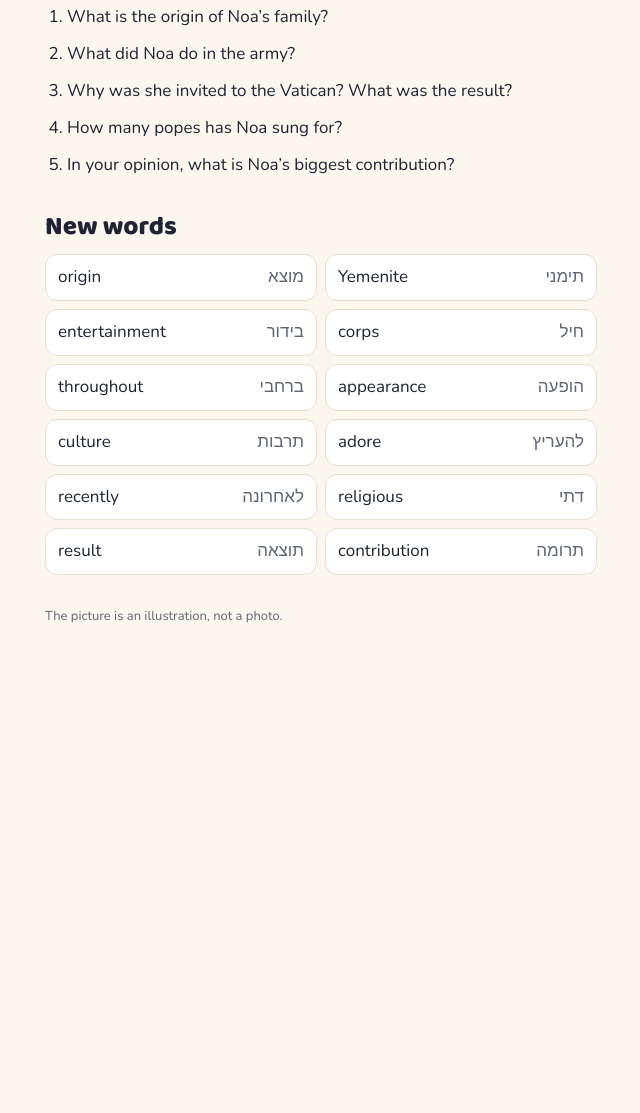
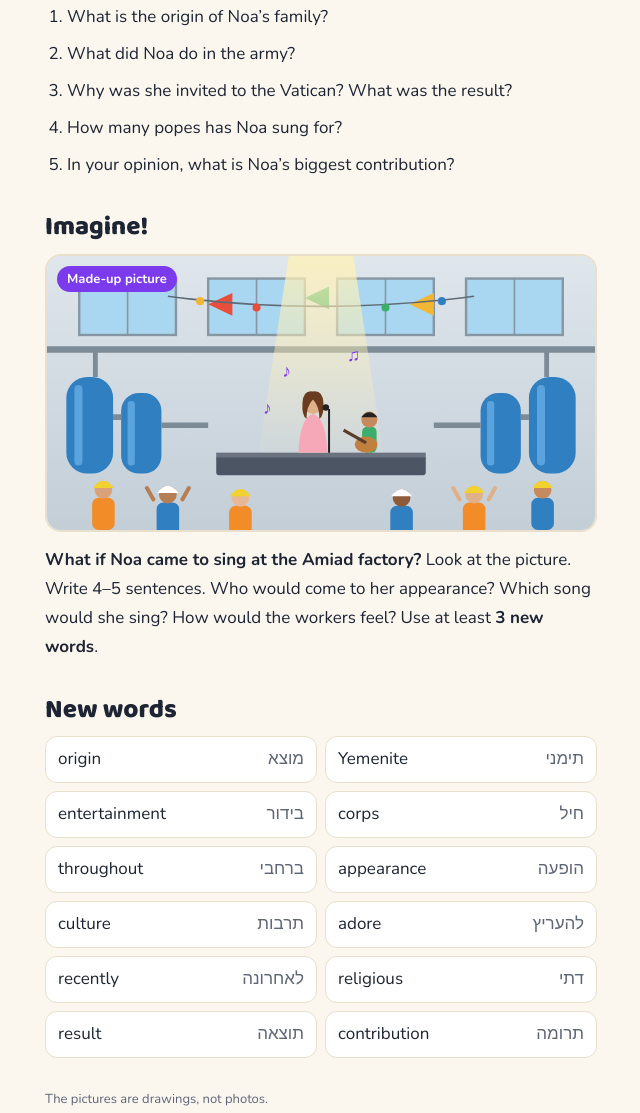
Before and after one commit to 3tomer/3tomer.github.io, a plain HTML site: page noa-pope/index.html in a window 1280 px wide. Shown: the part 1557-2670 px from the top of the page, without its empty margins (319-959 px from the left). Before the commit the page ends 2248 px from the top, so only its background shows below. Drawn offline with nearby package versions, Linux system fonts and the light colour scheme.

Commit message:
Add Imagine! section to Noa reading
Co-Authored-By: Claude Opus 5.5 <noreply@anthropic.com>
Claude-Session: https://claude.ai/code/session_01MQyhX7RcMcx1AFbddibkKf

```diff
--- a/noa-pope/index.html
+++ b/noa-pope/index.html
@@ -34,6 +34,9 @@ h2{font:800 26px/1.1 "Baloo 2",system-ui,sans-serif;margin:34px 0 12px}
 .gl div{background:var(--card);border:1px solid var(--line);border-radius:12px;padding:8px 12px;display:flex;justify-content:space-between;gap:8px}
 .gl span:last-child{direction:rtl;color:var(--soft)}
 ol.qs{padding-left:22px}ol.qs li{margin-bottom:8px}
+.imagine{position:relative;border-radius:16px;overflow:hidden;border:2px solid var(--line);margin-bottom:14px}
+.imagine svg{display:block;width:100%;height:auto}
+.tag{position:absolute;top:10px;left:10px;background:#7c3aed;color:#fff;font-size:13px;font-weight:700;padding:2px 10px;border-radius:999px}
 .note{font-size:13px;color:var(--soft);margin-top:30px}
 </style>
 </head>
@@ -132,6 +135,44 @@ ol.qs{padding-left:22px}ol.qs li{margin-bottom:8px}
 <li>In your opinion, what is Noa’s biggest contribution?</li>
 </ol>
 
+<h2>Imagine!</h2>
+<div class="imagine">
+<svg viewBox="0 0 680 340" role="img" aria-label="Made-up drawing: a concert stage set up between big blue machines inside a factory, with workers in hard hats clapping">
+<defs><linearGradient id="fw" x1="0" y1="0" x2="0" y2="1"><stop offset="0" stop-color="#dfe6ec"/><stop offset="1" stop-color="#c3ced7"/></linearGradient>
+<linearGradient id="sp" x1="0" y1="0" x2="0" y2="1"><stop offset="0" stop-color="#fff1b8" stop-opacity=".8"/><stop offset="1" stop-color="#fff1b8" stop-opacity="0"/></linearGradient></defs>
+<rect width="680" height="340" fill="url(#fw)"/>
+<g fill="#a9d6f0" stroke="#8796a3" stroke-width="3"><rect x="40" y="28" width="120" height="70"/><rect x="200" y="28" width="120" height="70"/><rect x="360" y="28" width="120" height="70"/><rect x="520" y="28" width="120" height="70"/></g>
+<g stroke="#8796a3" stroke-width="2"><line x1="100" y1="28" x2="100" y2="98"/><line x1="260" y1="28" x2="260" y2="98"/><line x1="420" y1="28" x2="420" y2="98"/><line x1="580" y1="28" x2="580" y2="98"/></g>
+<path d="M0 116 H680" stroke="#7d8b96" stroke-width="8"/>
+<path d="M60 116 V150 M620 116 V150" stroke="#7d8b96" stroke-width="6"/>
+<g>
+<rect x="24" y="150" width="58" height="120" rx="26" fill="#2f7fc1"/><rect x="34" y="160" width="10" height="100" rx="5" fill="#5aa3dc"/>
+<rect x="92" y="170" width="50" height="100" rx="22" fill="#2f7fc1"/><rect x="100" y="180" width="9" height="80" rx="4" fill="#5aa3dc"/>
+<rect x="598" y="150" width="58" height="120" rx="26" fill="#2f7fc1"/><rect x="608" y="160" width="10" height="100" rx="5" fill="#5aa3dc"/>
+<rect x="538" y="170" width="50" height="100" rx="22" fill="#2f7fc1"/><rect x="546" y="180" width="9" height="80" rx="4" fill="#5aa3dc"/>
+<path d="M82 200 H92 M142 210 H200 M480 210 H538 M588 200 H598" stroke="#7d8b96" stroke-width="7"/>
+</g>
+<g fill="#e94e3c"><path d="M200 60 l30 -14 v28z"/><path d="M450 60 l30 -14 v28z" fill="#f2b632"/><path d="M320 52 l30 -14 v28z" fill="#3cae6b"/></g>
+<path d="M150 50 Q340 75 530 50" fill="none" stroke="#5e6b76" stroke-width="2"/>
+<g><circle cx="190" cy="56" r="5" fill="#f2b632"/><circle cx="260" cy="64" r="5" fill="#e94e3c"/><circle cx="420" cy="64" r="5" fill="#3cae6b"/><circle cx="490" cy="56" r="5" fill="#2f7fc1"/></g>
+<path d="M300 0 L380 0 L420 262 L260 262Z" fill="url(#sp)"/>
+<rect x="210" y="248" width="260" height="24" rx="3" fill="#4b5563"/><rect x="210" y="244" width="260" height="6" fill="#6b7280"/>
+<g transform="translate(330 184)"><path d="M-18 60 Q-16 16 0 12 Q16 16 18 60Z" fill="#f7a8b8"/><circle cx="0" cy="0" r="12" fill="#e0b08a"/><path d="M-13 -2 Q-12 -18 0 -16 Q12 -18 13 -2 Q14 14 8 18 Q8 2 0 -6 Q-8 2 -8 18 Q-14 14 -13 -2Z" fill="#6b3b1f"/><line x1="20" y1="60" x2="20" y2="6" stroke="#222" stroke-width="2.5"/><circle cx="16" cy="4" r="4" fill="#222"/></g>
+<g transform="translate(400 206)"><rect x="-9" y="6" width="18" height="32" rx="6" fill="#3cae6b"/><circle cx="0" cy="-3" r="10" fill="#c58b5e"/><path d="M-10 -6 Q0 -18 10 -6Z" fill="#222"/><ellipse cx="-4" cy="28" rx="14" ry="10" fill="#c0813f"/><line x1="-4" y1="26" x2="-32" y2="10" stroke="#5b3d2b" stroke-width="4"/></g>
+<g>
+<g transform="translate(70 300)"><rect x="-14" y="0" width="28" height="40" rx="8" fill="#f28c28"/><circle cx="0" cy="-10" r="11" fill="#d9a27a"/><path d="M-13 -12 Q0 -30 13 -12Z" fill="#f2d230"/></g>
+<g transform="translate(150 306)"><rect x="-14" y="0" width="28" height="40" rx="8" fill="#2f7fc1"/><circle cx="0" cy="-10" r="11" fill="#b57e54"/><path d="M-13 -12 Q0 -30 13 -12Z" fill="#fff"/><path d="M-18 -4 l-8 -14 M18 -4 l8 -14" stroke="#b57e54" stroke-width="5" stroke-linecap="round"/></g>
+<g transform="translate(240 310)"><rect x="-14" y="0" width="28" height="40" rx="8" fill="#f28c28"/><circle cx="0" cy="-10" r="11" fill="#e6b896"/><path d="M-13 -12 Q0 -30 13 -12Z" fill="#f2d230"/></g>
+<g transform="translate(440 310)"><rect x="-14" y="0" width="28" height="40" rx="8" fill="#2f7fc1"/><circle cx="0" cy="-10" r="11" fill="#8d5a3b"/><path d="M-13 -12 Q0 -30 13 -12Z" fill="#fff"/></g>
+<g transform="translate(530 306)"><rect x="-14" y="0" width="28" height="40" rx="8" fill="#f28c28"/><circle cx="0" cy="-10" r="11" fill="#e0b08a"/><path d="M-13 -12 Q0 -30 13 -12Z" fill="#f2d230"/><path d="M-18 -4 l-8 -14 M18 -4 l8 -14" stroke="#e0b08a" stroke-width="5" stroke-linecap="round"/></g>
+<g transform="translate(615 300)"><rect x="-14" y="0" width="28" height="40" rx="8" fill="#2f7fc1"/><circle cx="0" cy="-10" r="11" fill="#c58b5e"/><path d="M-13 -12 Q0 -30 13 -12Z" fill="#f2d230"/></g>
+</g>
+<g fill="#7c3aed" font-family="Baloo 2,sans-serif" font-weight="800" font-size="22"><text x="292" y="150">♪</text><text x="372" y="130">♫</text><text x="268" y="196">♪</text></g>
+</svg>
+<span class="tag">Made-up picture</span>
+</div>
+<p><b>What if Noa came to sing at the Amiad factory?</b> Look at the picture. Write 4–5 sentences. Who would come to her appearance? Which song would she sing? How would the workers feel? Use at least <b>3 new words</b>.</p>
+
 <h2>New words</h2>
 <div class="gl">
 <div><span>origin</span><span>מוצא</span></div>
@@ -147,7 +188,7 @@ ol.qs{padding-left:22px}ol.qs li{margin-bottom:8px}
 <div><span>result</span><span>תוצאה</span></div>
 <div><span>contribution</span><span>תרומה</span></div>
 </div>
-<p class="note">The picture is an illustration, not a photo.</p>
+<p class="note">The pictures are drawings, not photos.</p>
 </main>
 <script>
 {
```
